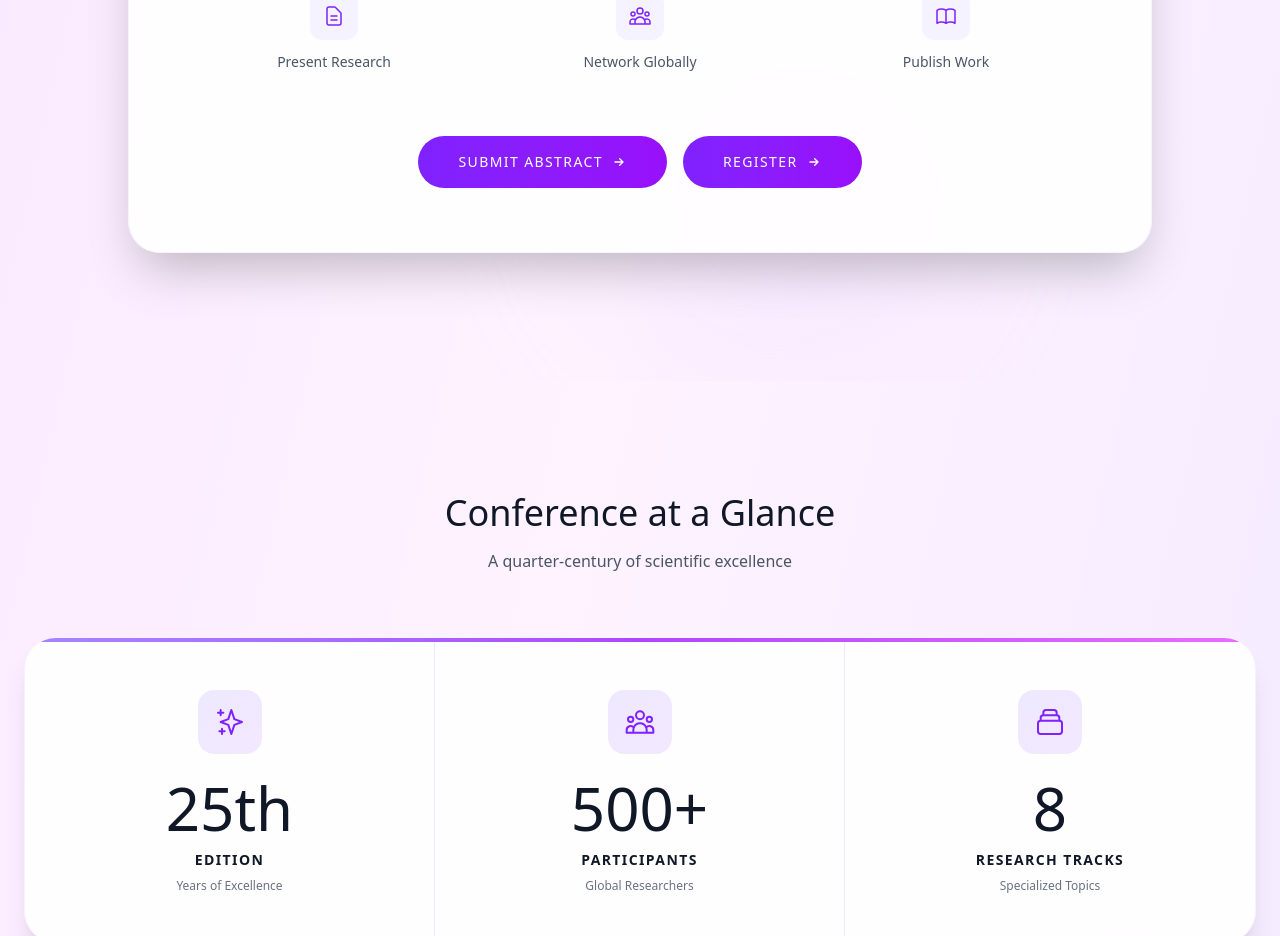
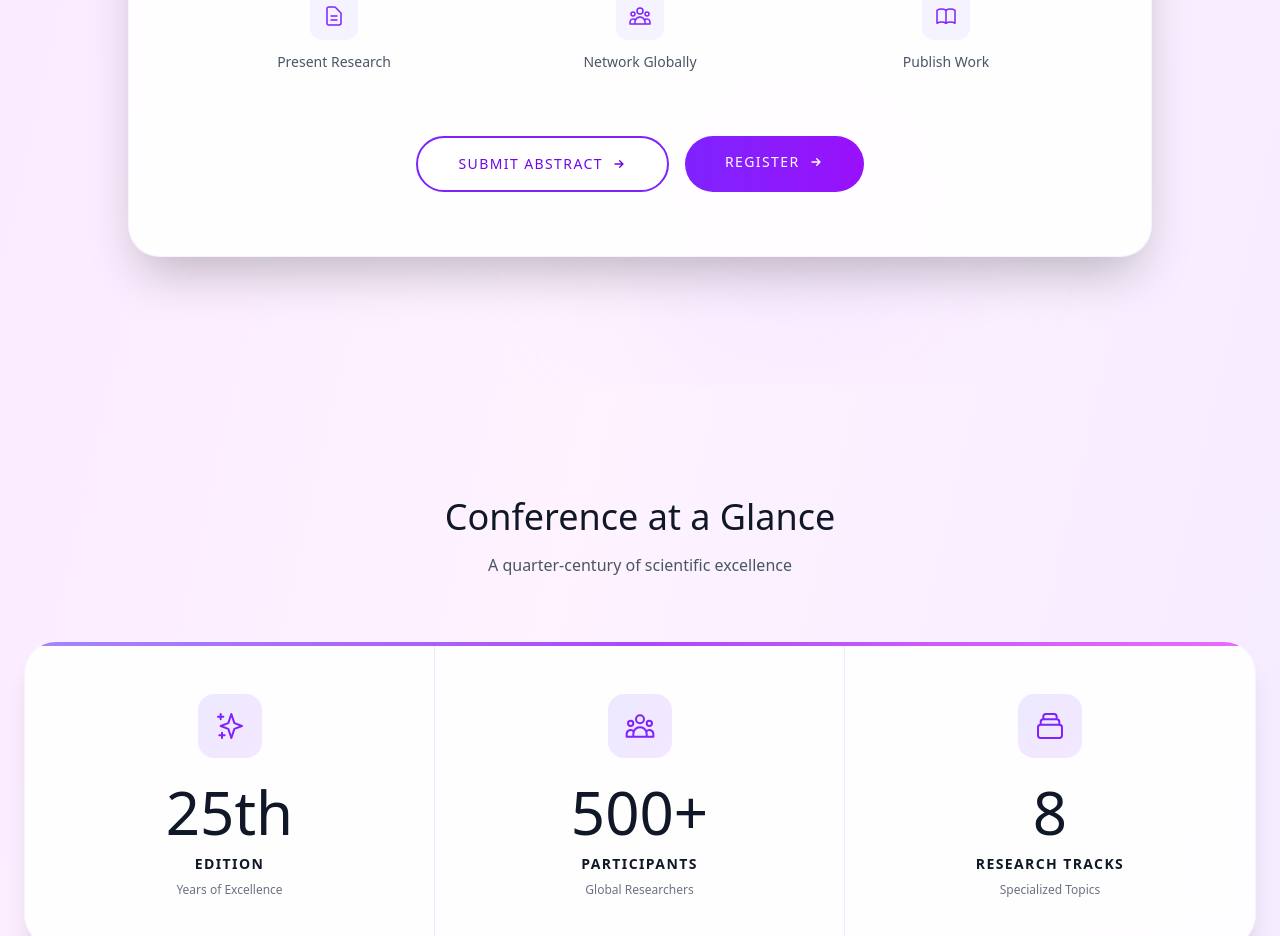
Before and after one commit to Abhijith-Suresh2283/nanoportugal, a React (Vite) app: page / in a window 1280 px wide. Shown: the part 2820-3756 px from the top of the page. Built offline with nearby package versions, Linux system fonts and the light colour scheme.

Commit message:
Update HomePage.jsx

```diff
--- a/src/components/HomePage.jsx
+++ b/src/components/HomePage.jsx
@@ -363,7 +363,7 @@ const handlePageNavigation = (route) => {
                     {/* Submit Abstract */}
             <button
               onClick={() => handlePageNavigation("/abstract-submission")}
-              className="group px-10 py-4 bg-gradient-to-r from-violet-600 to-purple-600 text-white text-sm font-medium tracking-widest uppercase hover:shadow-lg hover:shadow-violet-300/50 transition-all duration-300 rounded-full hover:scale-105"
+              className="group px-10 py-4 bg-white border-2 border-violet-600 text-violet-700 text-sm font-medium tracking-widest uppercase hover:bg-violet-600 hover:text-white transition-all duration-300 rounded-full"
             >
               <span className="flex items-center justify-center gap-2">
                 Submit Abstract
```
